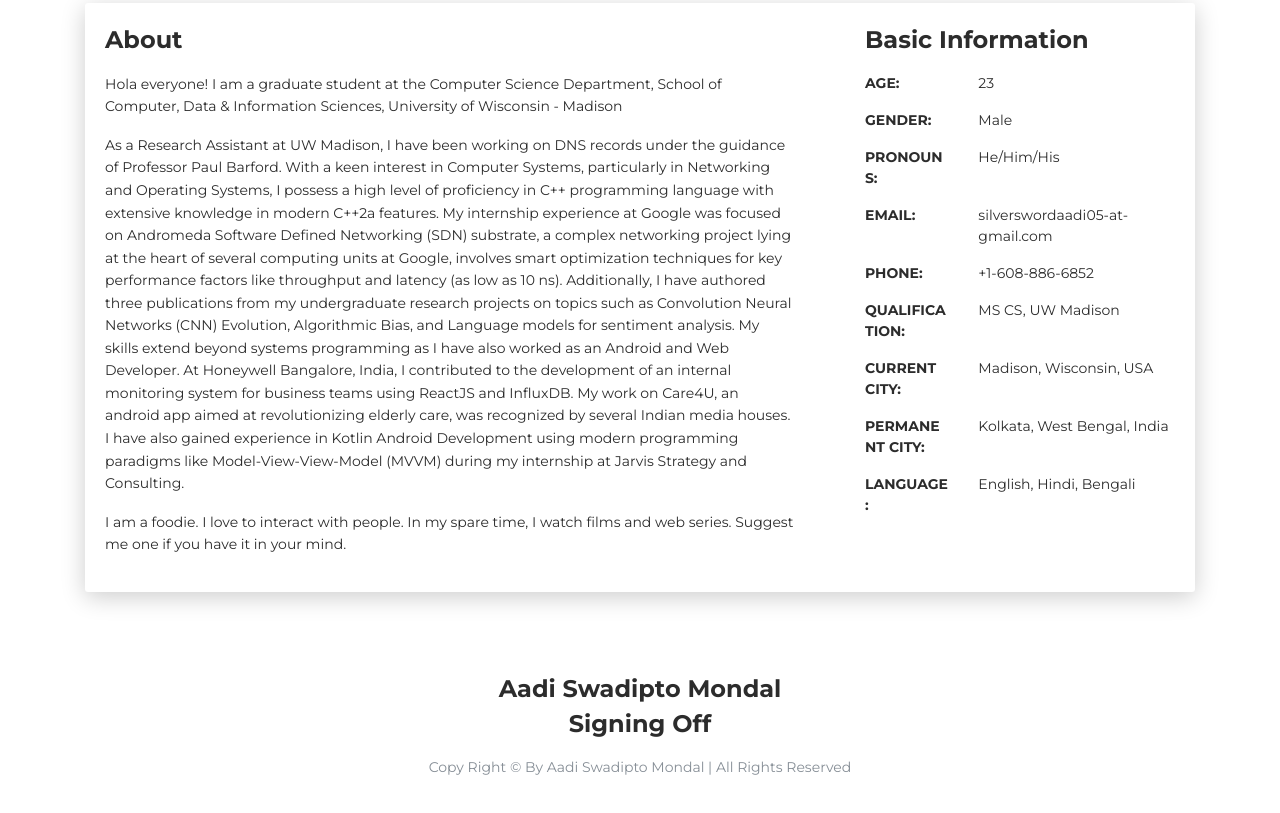
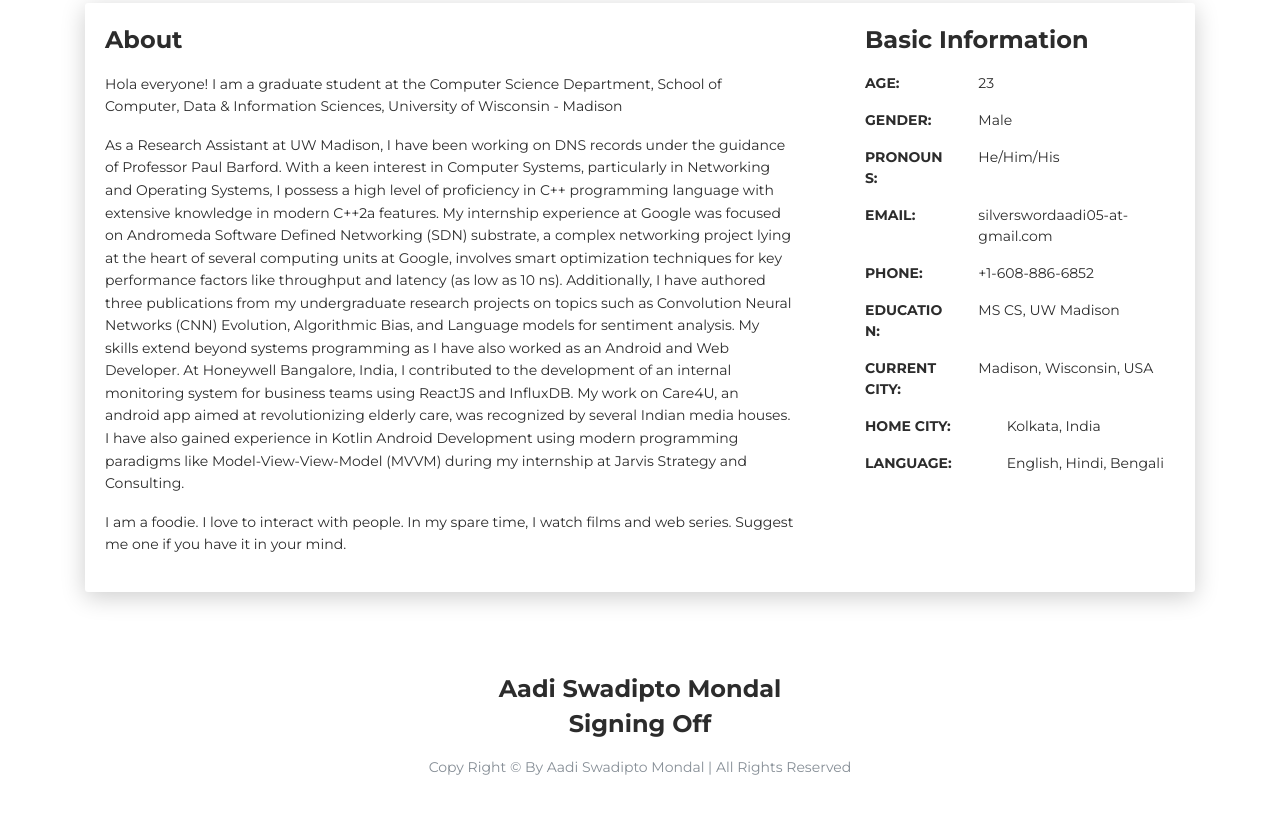
Before and after one commit to silversword05/silversword05..github.io, a plain HTML site: page index.html in a window 1280 px wide. Shown: the part 617-1430 px from the top of the page. Drawn offline with Linux system fonts and the light colour scheme; some icons are missing.

Commit message:
Update index.html

```diff
--- a/index.html
+++ b/index.html
@@ -123,7 +123,7 @@
               <div class="col-sm-8">+1-608-886-6852</div>
             </div>
             <div class="row mt-3">
-              <div class="col-sm-4"><strong class="text-uppercase">Qualification:</strong></div>
+              <div class="col-sm-4"><strong class="text-uppercase">Education:</strong></div>
               <div class="col-sm-8">MS CS, UW Madison</div>
             </div>
             <div class="row mt-3">
@@ -131,12 +131,12 @@
               <div class="col-sm-8">Madison, Wisconsin, USA</div>
             </div>
             <div class="row mt-3">
-              <div class="col-sm-4"><strong class="text-uppercase">Permanent City:</strong></div>
-              <div class="col-sm-8">Kolkata, West Bengal, India</div>
+              <div class="col-sm-5"><strong class="text-uppercase">Home City:</strong></div>
+              <div class="col-sm-7">Kolkata, India</div>
             </div>
             <div class="row mt-3">
-              <div class="col-sm-4"><strong class="text-uppercase">Language:</strong></div>
-              <div class="col-sm-8">English, Hindi, Bengali</div>
+              <div class="col-sm-5"><strong class="text-uppercase">Language:</strong></div>
+              <div class="col-sm-7">English, Hindi, Bengali</div>
             </div>
           </div>
         </div>
```
